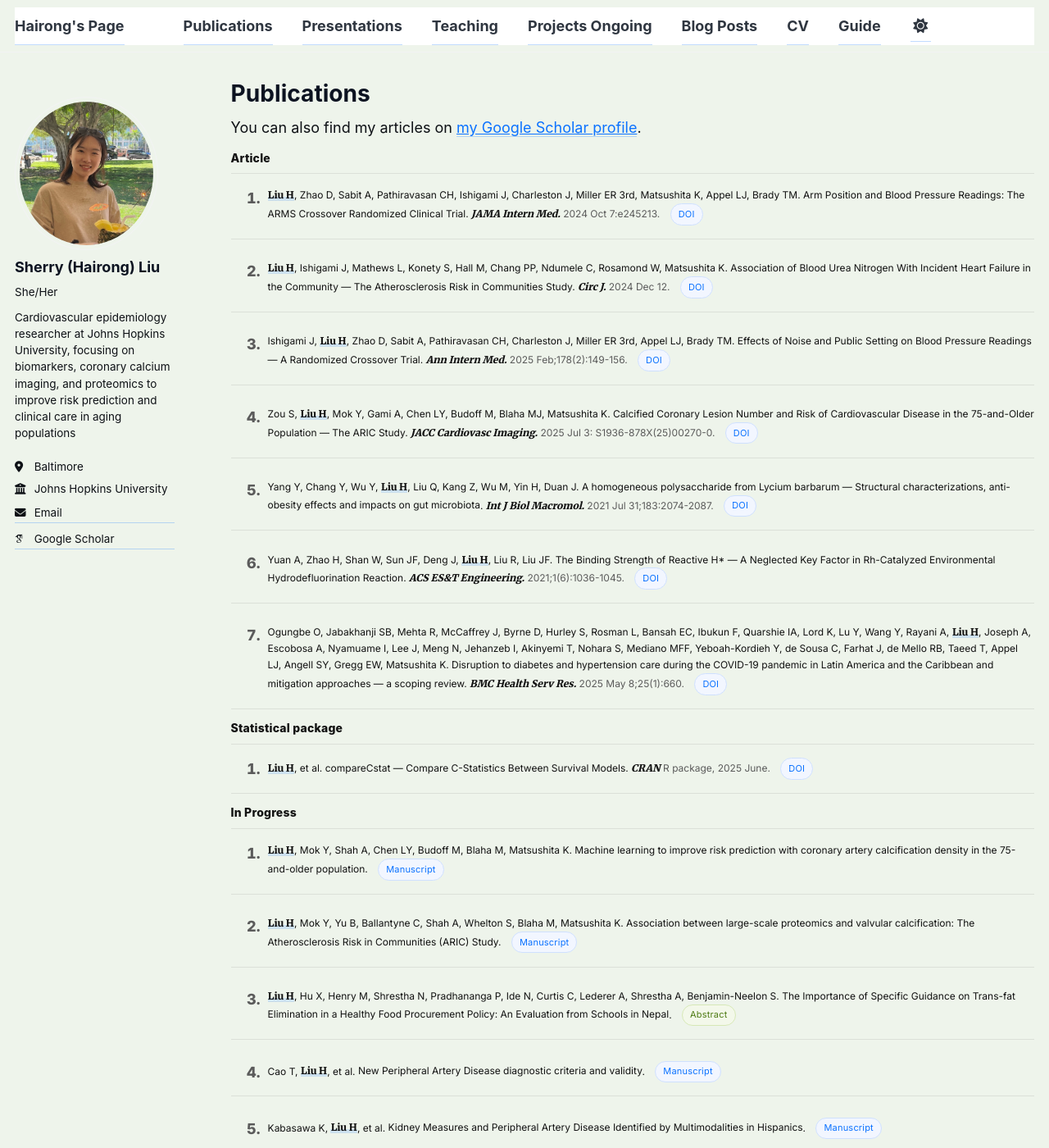
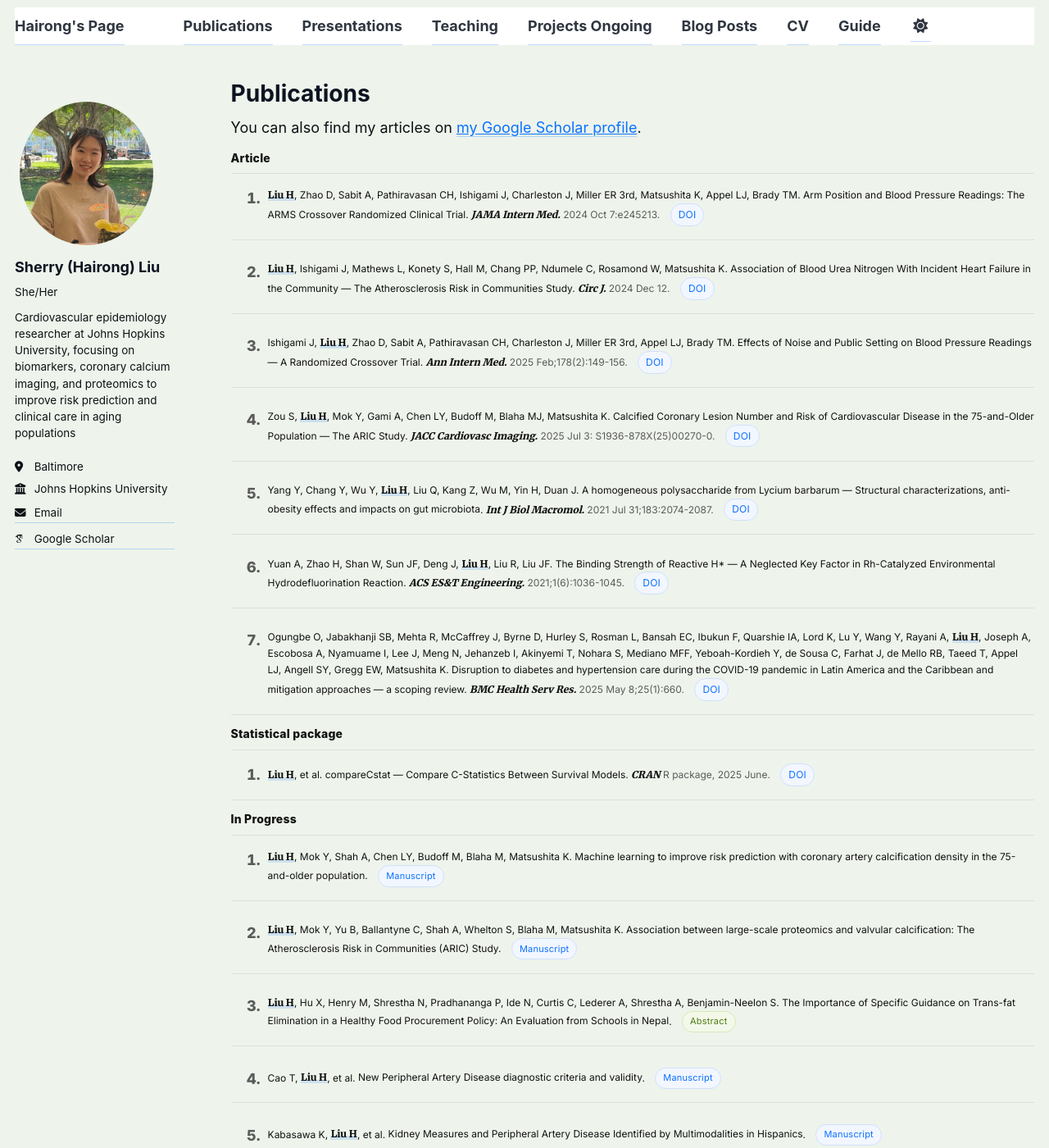
Before and after one commit to sherry090345/sherry090345.github.io, a Jekyll site: the page built from _pages/publications.html, in a window 1280 px wide and 1400 px high. Shown: the whole window at 82% size. Built offline with Jekyll 4.4.1, drawn with Linux system fonts in a browser that asks for light colours; some web fonts are replaced; a script that is not in the unit is left out.

Commit message:
publications.html

```diff
--- a/_pages/publications.html
+++ b/_pages/publications.html
@@ -78,7 +78,7 @@ author_profile: true
   }
 
   #pubs .doi{
-    display:inline-block; font-size:11px; line-height:1;
+    display:inline-block; font-size:12px; line-height:1;
     padding:.38rem .5rem; border-radius:999px;
     border:1px solid var(--pill-border); background:var(--pill-bg);
     color:var(--accent); text-decoration:none; margin-left:.5rem; letter-spacing:.2px;
```
